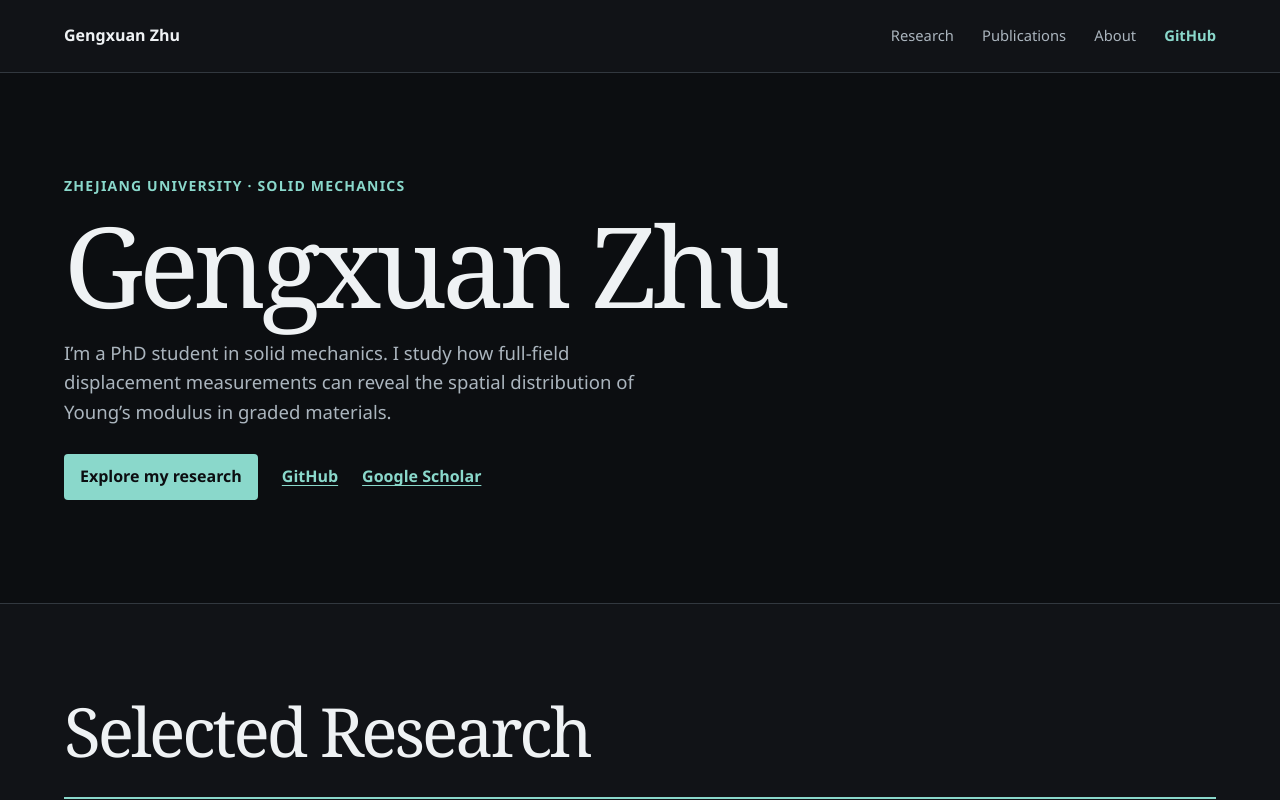
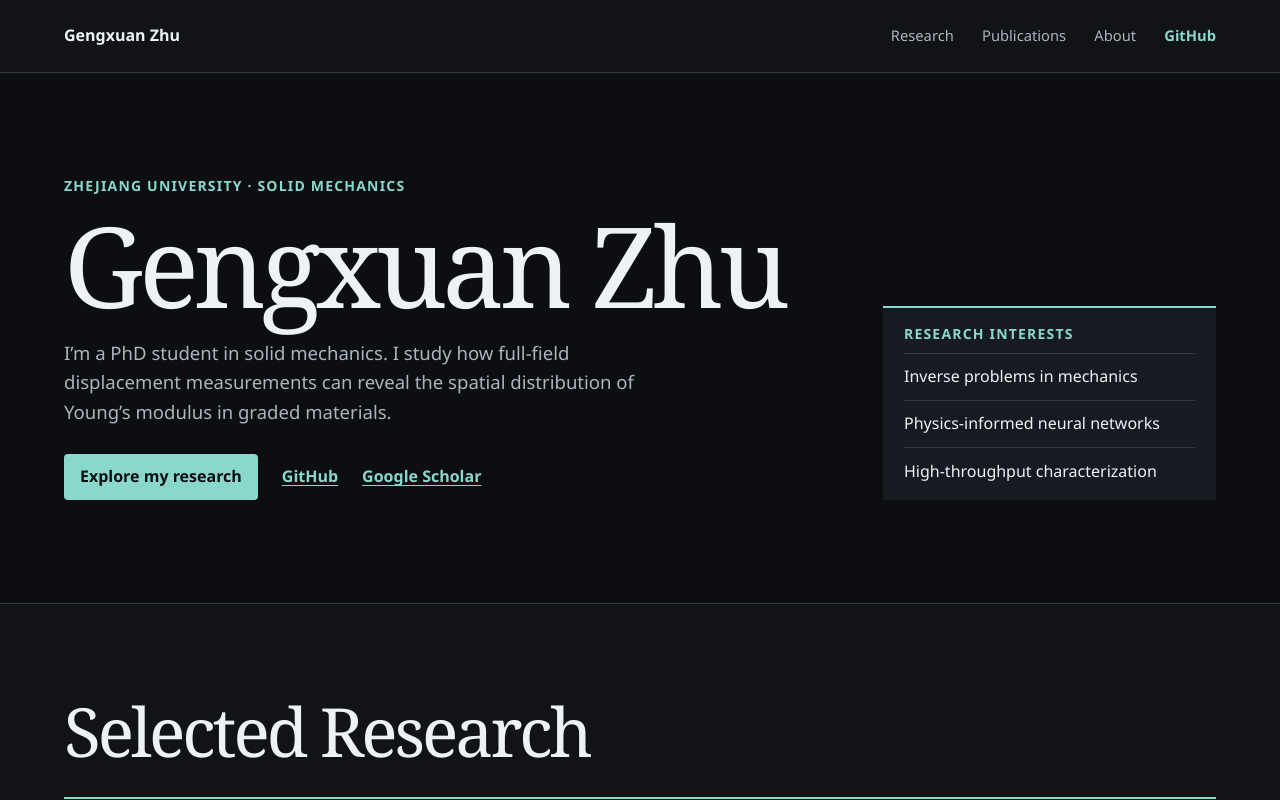
Before and after one commit to zhugx-zju/zhugx-zju.github.io, a plain HTML site: page index.html in a window 1280 px wide. Shown: the top 800 px of the page. Drawn offline with Linux system fonts and the light colour scheme.

Commit message:
Balance the homepage introduction with research interests

```diff
--- a/index.html
+++ b/index.html
@@ -23,7 +23,7 @@
   </header>
   <main id="main">
     <section class="hero" id="top" aria-labelledby="name">
-      <div class="shell">
+      <div class="shell hero-layout">
         <div class="intro">
           <p class="eyebrow">Zhejiang University · Solid Mechanics</p>
           <h1 id="name">Gengxuan Zhu</h1>
@@ -34,6 +34,14 @@
             <a class="text-link" href="https://scholar.google.com/citations?user=pgnJtLkAAAAJ&amp;hl=zh-CN" aria-label="Gengxuan Zhu’s Google Scholar profile">Google Scholar</a>
           </div>
         </div>
+        <aside class="hero-interests" aria-labelledby="interests-heading">
+          <h2 class="eyebrow" id="interests-heading">Research Interests</h2>
+          <ul>
+            <li>Inverse problems in mechanics</li>
+            <li>Physics-informed neural networks</li>
+            <li>High-throughput characterization</li>
+          </ul>
+        </aside>
       </div>
     </section>
 
--- a/style.css
+++ b/style.css
@@ -35,7 +35,21 @@ nav a:hover { text-decoration: underline; }
 nav .header-github { color: var(--accent); font-weight: 700; }
 .eyebrow { color: var(--accent); font-size: .875rem; font-weight: 700; letter-spacing: .085em; text-transform: uppercase; }
 .hero { background: var(--dark); border-bottom: 1px solid var(--line); padding-block: clamp(3.8rem, 8vw, 7.4rem); }
-.intro { max-width: 59rem; }
+.hero-layout {
+  display: grid;
+  grid-template-columns: minmax(0, 1fr) clamp(15rem, 26vw, 21rem);
+  align-items: end;
+  gap: clamp(2rem, 5vw, 5rem);
+}
+.intro { min-width: 0; }
+.hero-interests {
+  padding: 1.1rem 1.3rem .35rem;
+  border-top: 2px solid var(--accent);
+  background: var(--tint);
+}
+.hero-interests h2 { font-family: var(--sans); font-weight: 700; letter-spacing: .085em; }
+.hero-interests ul { list-style: none; margin: .7rem 0 0; padding: 0; }
+.hero-interests li { padding: .65rem 0; border-top: 1px solid var(--line); }
 .hero h1 { font-size: clamp(3.5rem, 9vw, 7rem); line-height: .9; margin-block: 1.1rem .75rem; }
 .intro-text { max-width: 37rem; margin-top: 1.35rem; color: var(--muted); font-size: clamp(1.02rem, 1.7vw, 1.16rem); }
 .actions { display: flex; flex-wrap: wrap; align-items: center; gap: 1rem 1.5rem; margin-top: 1.7rem; }
@@ -85,7 +99,9 @@ figcaption { color: var(--muted); font-size: .9rem; }
   .research-figure img { padding: .5rem; }
 }
 @media (max-width: 52rem) {
-  .featured-intro, .publications-grid { grid-template-columns: 1fr; }
+  .hero-layout, .featured-intro, .publications-grid { grid-template-columns: minmax(0, 1fr); }
+  .hero-layout { gap: 2rem; }
+  .hero-interests { width: min(100%, 29rem); }
   .hero h1 { font-size: clamp(3.4rem, 10.5vw, 6rem); }
   .publications-grid .section-heading { margin-bottom: .5rem; }
 }
```
